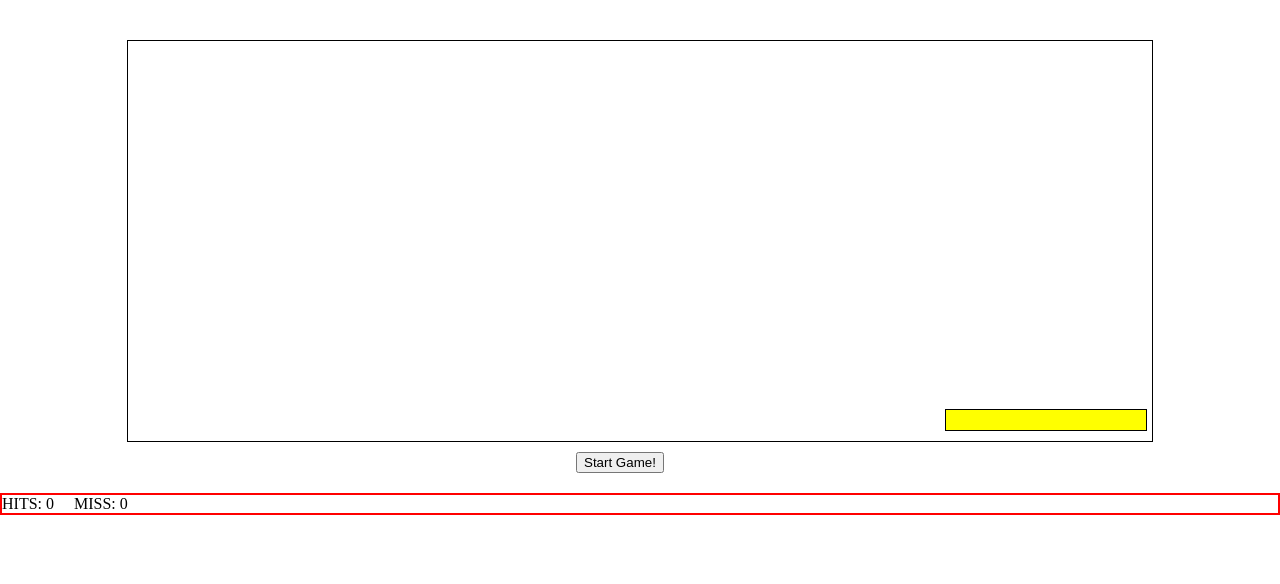
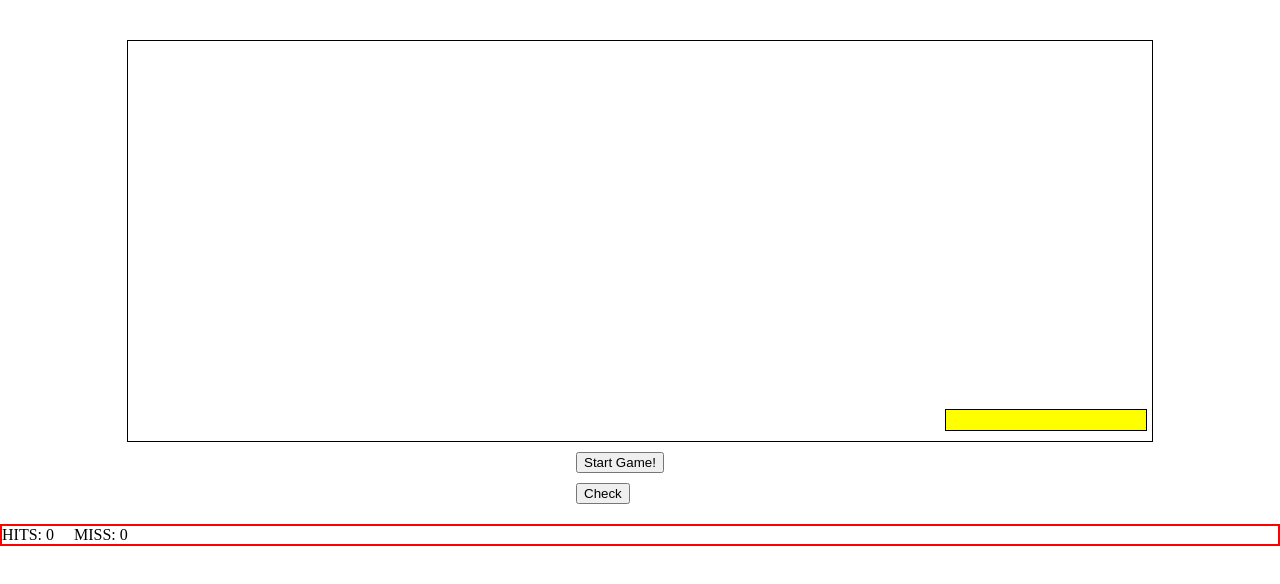
Before and after one commit to KiteRunner2/simple-game, a website with bundled scripts: page index.html in a window 1280 px wide. Built offline with nearby package versions, Linux system fonts and the light colour scheme.

Commit message:
add button

```diff
--- a/index.html
+++ b/index.html
@@ -23,6 +23,9 @@
     <div style="margin: auto; width: 10%; margin-top: 10px">
       <button id="start-game-button">Start Game!</button>
     </div>
+    <div style="margin: auto; width: 10%; margin-top: 10px">
+      <button id="do-check">Check</button>
+    </div>
     <div style="margin-top: 20px; border: 2px solid red">
       <span id="hit-count" style="margin-right: 20px"></span
       ><span id="miss-count"></span>
```
